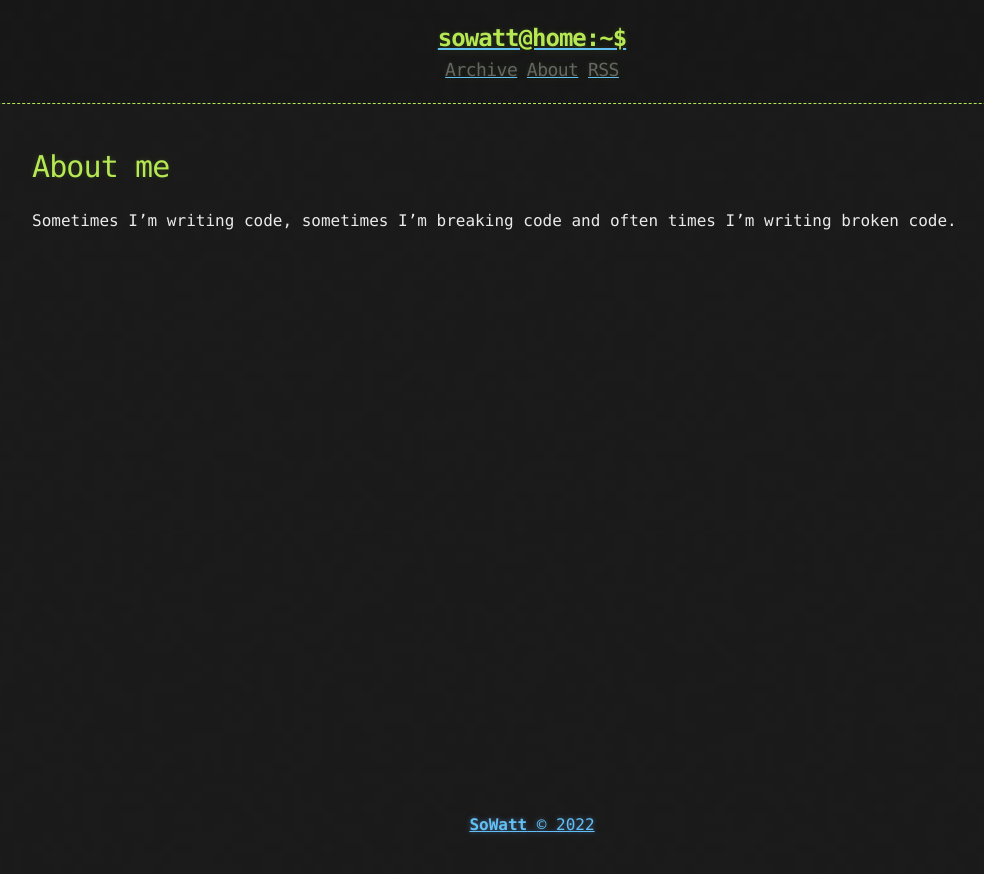
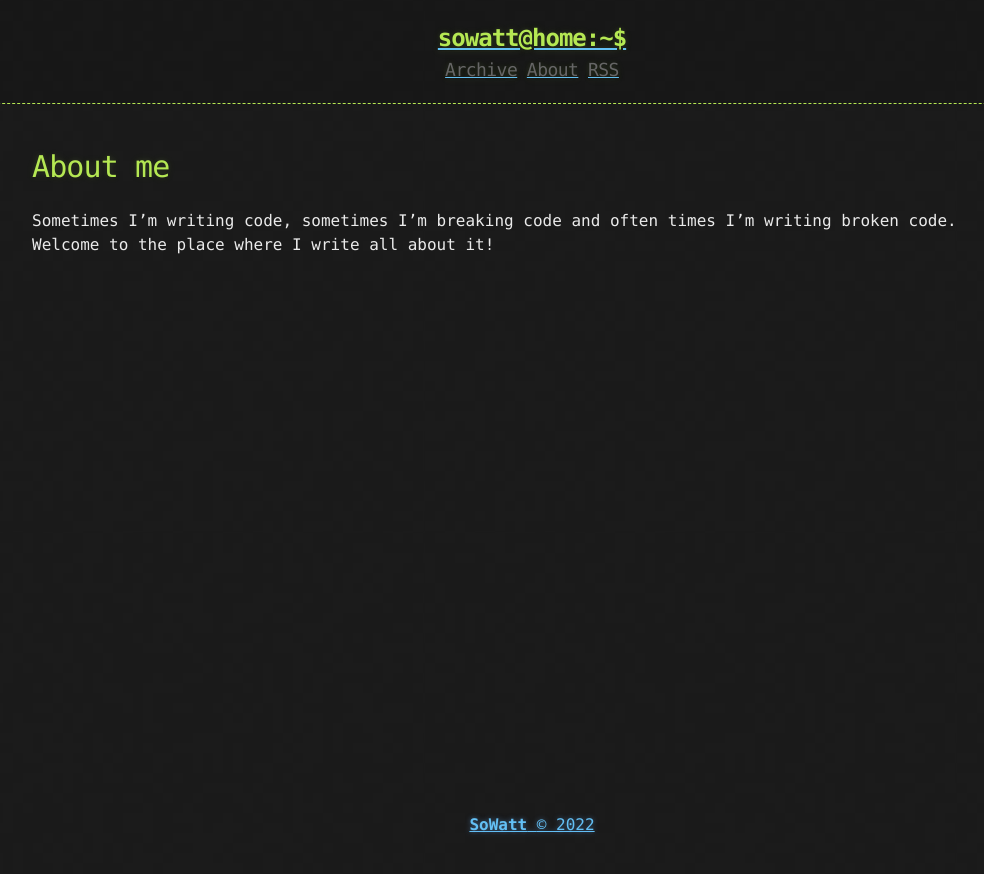
Before and after one commit to soWatt/soWatt.github.io, a Jekyll site: the page built from about.md, in a window 1280 px wide. Shown: the top 874 px of the page, without its empty margins (108-1092 px from the left). Built offline with Jekyll 4.4.1, drawn with Linux system fonts in a browser that asks for light colours.

Commit message:
change to the about section

```diff
--- a/about.md
+++ b/about.md
@@ -5,7 +5,7 @@ title: About
 
 # About me
 
-Sometimes I'm writing code, sometimes I'm breaking code and often times I'm writing broken code.
+Sometimes I'm writing code, sometimes I'm breaking code and often times I'm writing broken code. Welcome to the place where I write all about it!
 
 <br/>
 <br/>
```
